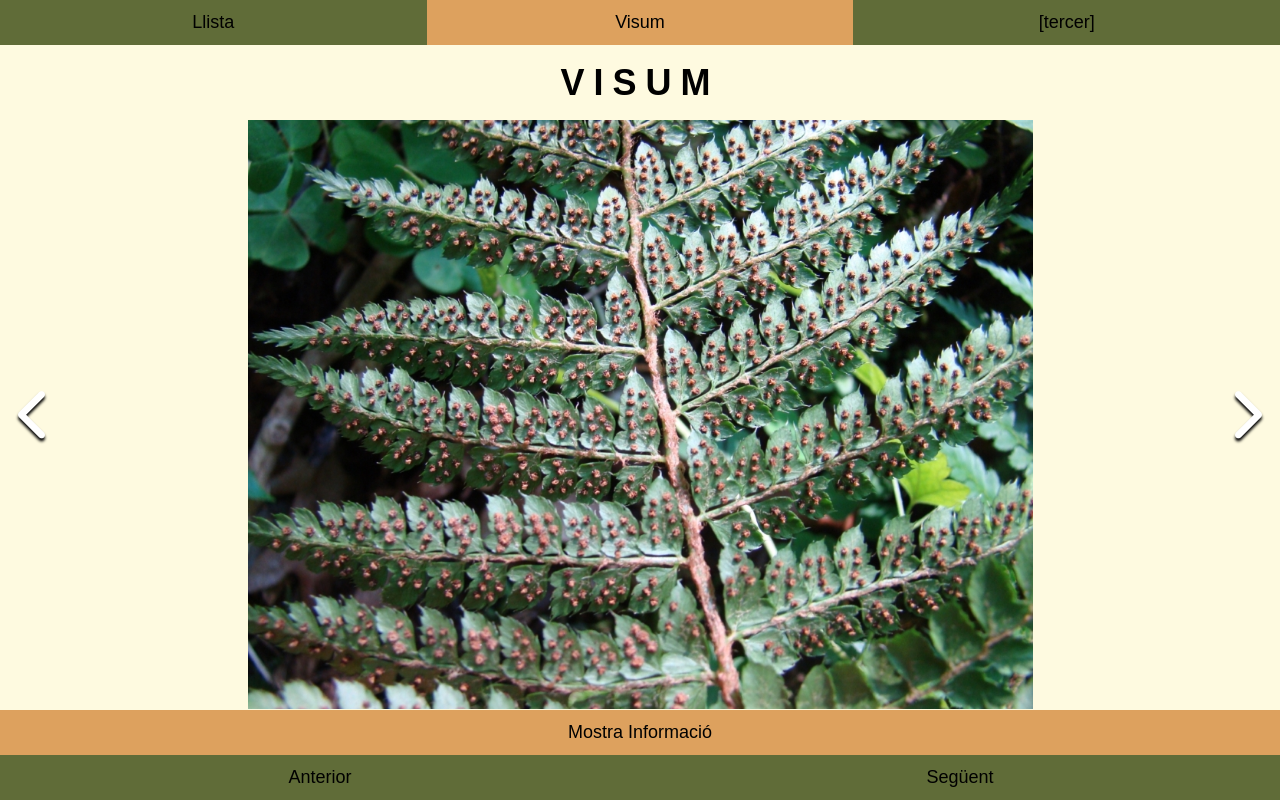
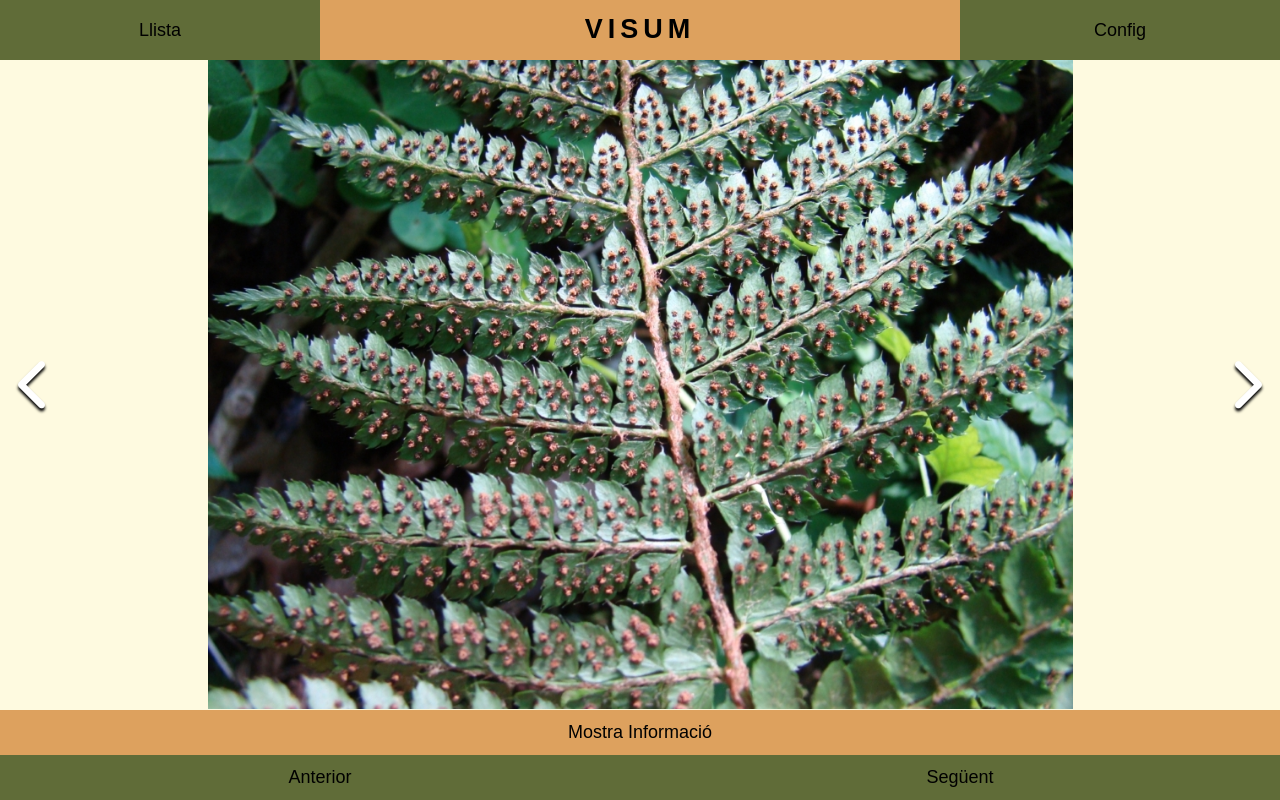
Before and after one commit to RaulHinojosa24/Visum, a Vue app: page / in a window 1280 px wide. Built offline with nearby package versions, Linux system fonts and the light colour scheme.

Commit message:
localstorage, filter, styling

```diff
--- a/src/App.vue
+++ b/src/App.vue
@@ -10,30 +10,52 @@ export default {
   data() {
     return {
       APP_STATUS: {
-
+        plants: [],
+        visumConfig: {
+          notDefined: true,
+          known: true,
+          unknown: true,
+        },
+        plantIndex: 0,
       },
       displayInfo: false,
-      plantIndex: 0,
       visibleSlide: 0,
-      plants: [],
       navBarActive: 1,
     };
   },
   computed: {
     slidesLen() {
-      return this.plants[this.plantIndex].imatges.length;
+      return this.filteredPlants[this.APP_STATUS.plantIndex].imatges.length;
     },
     knownPlants() {
-      return this.plants.filter(plant => plant.known);
+      return this.APP_STATUS.plants
+        .filter((plant) => plant.known)
+        .sort((a, b) => a.nom.localeCompare(b.nom));
     },
     unknownPlants() {
-      return this.plants.filter(plant => plant.known == false);
+      return this.APP_STATUS.plants
+        .filter((plant) => plant.known == false)
+        .sort((a, b) => a.nom.localeCompare(b.nom));
     },
     isThisPlantKnown() {
-      return this.plants[this.plantIndex].known == true;
+      return this.filteredPlants[this.APP_STATUS.plantIndex].known == true;
     },
     isKnownNull() {
-      return this.plants[this.plantIndex].known == null;
+      return this.filteredPlants[this.APP_STATUS.plantIndex].known == null;
+    },
+    filteredPlants() {
+      return this.APP_STATUS.plants.filter((plant) => {
+        let known = this.APP_STATUS.visumConfig.known
+          ? plant.known === true
+          : false;
+        let unknown = this.APP_STATUS.visumConfig.unknown
+          ? plant.known === false
+          : false;
+        let notDefined = this.APP_STATUS.visumConfig.notDefined
+          ? plant.known === null
+          : false;
+        return known || unknown || notDefined;
+      });
     },
   },
   methods: {
@@ -53,34 +75,66 @@ export default {
     },
     prevPlant() {
       this.visibleSlide = 0;
-      if (this.plantIndex <= 0) {
-        this.plantIndex = this.plants.length - 1;
+      if (this.APP_STATUS.plantIndex <= 0) {
+        this.APP_STATUS.plantIndex = this.filteredPlants.length - 1;
         return;
       }
 
-      this.plantIndex--;
+      this.APP_STATUS.plantIndex--;
+      this.updateLocalStorage();
     },
     nextPlant() {
       this.visibleSlide = 0;
-      if (this.plantIndex + 1 >= this.plants.length) {
-        this.plantIndex = 0;
+      if (this.APP_STATUS.plantIndex + 1 >= this.filteredPlants.length) {
+        this.APP_STATUS.plantIndex = 0;
         return;
       }
 
-      this.plantIndex++;
+      this.APP_STATUS.plantIndex++;
+      this.updateLocalStorage();
     },
     markAsKnown() {
-      this.plants[this.plantIndex].known = true;
+      this.filteredPlants[this.APP_STATUS.plantIndex].known = true;
+      this.updateLocalStorage();
     },
     markAsUnknown() {
-      this.plants[this.plantIndex].known = false;
+      this.filteredPlants[this.APP_STATUS.plantIndex].known = false;
+      this.updateLocalStorage();
+    },
+    updateLocalStorage() {
+      console.log("lsupdated");
+      localStorage.setItem("APP_STATUS", JSON.stringify(this.APP_STATUS));
+    },
+  },
+  mounted() {
+    if (localStorage.getItem("APP_STATUS") !== null) {
+      let local = JSON.parse(localStorage.getItem("APP_STATUS"));
+
+      this.APP_STATUS.plants = local.plants;
+      this.APP_STATUS.visumConfig = local.visumConfig;
+      this.APP_STATUS.plantIndex = local.plantIndex;
+    } else {
+      this.APP_STATUS.plants = PlantsJson.plants
+        .map((value) => ({ value, sort: Math.random() }))
+        .sort((a, b) => a.sort - b.sort)
+        .map(({ value }) => ({ ...value, known: null }));
+
+      this.updateLocalStorage();
     }
   },
-  mounted() {
-    this.plants = PlantsJson.plants
-      .map((value) => ({ value, sort: Math.random() }))
-      .sort((a, b) => a.sort - b.sort)
-      .map(({ value }) => ({ ...value, known: null }));
+  watch: {
+    "APP_STATUS.visumConfig.known"() {
+      this.APP_STATUS.plantIndex = 0;
+      this.updateLocalStorage();
+    },
+    "APP_STATUS.visumConfig.unknown"() {
+      this.APP_STATUS.plantIndex = 0;
+      this.updateLocalStorage();
+    },
+    "APP_STATUS.visumConfig.notDefined"() {
+      this.APP_STATUS.plantIndex = 0;
+      this.updateLocalStorage();
+    },
   },
 };
 </script>
@@ -89,16 +143,16 @@ export default {
   <header>
     <div class="nav-bar">
       <button @click="navBarActive = 0">Llista</button>
-      <button @click="navBarActive = 1">Visum</button>
-      <button @click="navBarActive = 2">[tercer]</button>
-      <span id="nav-select-color" :class="navBarActive == 0 ? '' : navBarActive == 1 ? 'second' : 'third'"></span>
+      <button class="title" @click="navBarActive = 1">Visum</button>
+      <button @click="navBarActive = 2">Config</button>
+      <span
+        id="nav-select-color"
+        :class="navBarActive == 0 ? '' : navBarActive == 1 ? 'second' : 'third'"
+      ></span>
     </div>
-    <h1 id="title">
-      <span>v</span><span>i</span><span>s</span><span>u</span><span>m</span>
-    </h1>
   </header>
 
-  <main v-if="plants.length != 0">
+  <main v-if="APP_STATUS.plants.length != 0">
     <div class="lista" v-show="navBarActive == 0">
       <div class="plantes-conegudes">
         <h2 class="title">Plantes conegudes</h2>
@@ -119,10 +173,16 @@ export default {
     </div>
 
     <div class="visum" v-show="navBarActive == 1">
-      <div class="card">
+      <div v-if="filteredPlants.length > 0" class="card">
         <Carousel @prevImage="prevImage" @nextImage="nextImage">
-          <CarouselSlide v-for="(imatge, index) in plants[plantIndex].imatges" :key="imatge" :index="index"
-            :visibleSlide="visibleSlide" :style="{ 'background-image': 'url(' + imatge + ')' }">
+          <CarouselSlide
+            v-for="(imatge, index) in filteredPlants[APP_STATUS.plantIndex]
+              .imatges"
+            :key="imatge"
+            :index="index"
+            :visibleSlide="visibleSlide"
+            :style="{ 'background-image': 'url(' + imatge + ')' }"
+          >
           </CarouselSlide>
         </Carousel>
         <transition name="info-card">
@@ -131,30 +191,49 @@ export default {
               <div class="info-group">
                 <h2 class="info-title">Nom</h2>
                 <p>
-                  <em>{{ plants[plantIndex].nom }}</em>
+                  <em>{{ filteredPlants[APP_STATUS.plantIndex].nom }}</em>
                 </p>
               </div>
               <div class="info-group">
                 <h2 class="info-title">Classificació</h2>
                 <p>
-                  <em>{{ plants[plantIndex].classificacio }}</em>
+                  <em>{{
+                    filteredPlants[APP_STATUS.plantIndex].classificacio
+                  }}</em>
                 </p>
               </div>
               <div class="info-group">
                 <h2 class="info-title">Característiques</h2>
-                <p v-for="carac in plants[plantIndex].caracteristiques" :key="carac">
+                <p
+                  v-for="carac in filteredPlants[APP_STATUS.plantIndex]
+                    .caracteristiques"
+                  :key="carac"
+                >
                   {{ carac }}
                 </p>
               </div>
             </div>
             <div class="info-card-buttons">
-              <button @click="markAsKnown" v-if="!isThisPlantKnown || isKnownNull">Marcar com coneguda</button>
-              <button @click="markAsUnknown" v-if="isThisPlantKnown || isKnownNull">Marcar com desconeguda</button>
+              <button
+                @click="markAsKnown"
+                v-if="!isThisPlantKnown || isKnownNull"
+              >
+                Marcar com coneguda
+              </button>
+              <button
+                @click="markAsUnknown"
+                v-if="isThisPlantKnown || isKnownNull"
+              >
+                Marcar com desconeguda
+              </button>
             </div>
           </div>
         </transition>
       </div>
-      <div class="buttons-container">
+      <div v-else>
+        <p>No hi han plantes per mostrar amb la configuració actual.</p>
+      </div>
+      <div class="buttons-container" v-if="filteredPlants.length > 0">
         <div class="row show-info">
           <button @click="displayInfo = !displayInfo">
             {{ displayInfo ? "Amaga Informació" : "Mostra Informació" }}
@@ -167,8 +246,28 @@ export default {
       </div>
     </div>
 
-    <div class="prueba" v-show="navBarActive == 2">
-      <h1>PROVA</h1>
+    <div class="config" v-show="navBarActive == 2">
+      <h2 class="title">Configuració</h2>
+      <div class="configuracio">
+        <p class="desc">Marca les opcions que vulguis veure al Visum!</p>
+        <div class="checkboxes">
+          <label>
+            <input
+              type="checkbox"
+              v-model="APP_STATUS.visumConfig.notDefined"
+            />
+            Mostra plantes sense definir
+          </label>
+          <label>
+            <input type="checkbox" v-model="APP_STATUS.visumConfig.known" />
+            Mostra plantes conegudes
+          </label>
+          <label>
+            <input type="checkbox" v-model="APP_STATUS.visumConfig.unknown" />
+            Mostra plantes desconegudes
+          </label>
+        </div>
+      </div>
     </div>
   </main>
 
@@ -199,12 +298,12 @@ footer {
 }
 
 header {
-  height: 15%;
-  justify-content: space-between;
+  height: 10%;
+  max-height: 60px;
 }
 
 .nav-bar {
-  min-height: 45px;
+  min-height: 100%;
   display: flex;
   width: 100%;
   position: relative;
@@ -218,25 +317,34 @@ header {
   cursor: pointer;
   outline: inherit;
   width: 100%;
-  height: 100%;
+  min-height: 100%;
   z-index: 10;
+}
+
+.nav-bar .title {
+  min-width: 50%;
+  font-size: 1.5rem;
+  text-transform: uppercase;
+  font-weight: bold;
+  letter-spacing: 5px;
 }
 
 #nav-select-color {
   background-color: var(--secondary-color);
   height: 100%;
-  width: calc(100% / 3);
+  width: 25%;
   position: absolute;
   left: 0;
-  transition: left 0.2s;
+  transition: left 0.2s, width 0.2s;
 }
 
 #nav-select-color.second {
-  left: calc(100% / 3);
+  left: 25%;
+  width: 50%;
 }
 
 #nav-select-color.third {
-  left: calc(100% / 3 * 2);
+  left: 75%;
 }
 
 #title {
@@ -266,30 +374,32 @@ header {
 }
 
 main {
-  height: 85%;
+  height: 100%;
+  min-height: 90%;
+  max-height: calc(100% - 60px);
 }
 
 .visum,
 .lista,
-.prueba {
+.config {
   display: contents;
   width: 100%;
   height: 100%;
 }
 
 .lista {
-  display: inline-block;
+  display: block;
 }
 
-.lista>* {
+.lista > * {
   width: 100%;
   height: 50%;
   max-height: 50%;
   overflow-y: auto;
 }
 
-.plantes-conegudes>.title,
-.plantes-desconegudes>.title {
+.plantes-conegudes > .title,
+.plantes-desconegudes > .title {
   position: sticky;
   top: 0;
   background-color: var(--secondary-color);
@@ -297,11 +407,38 @@ main {
 
 .lista .title {
   font-size: 1.2rem;
-  padding: .5rem .8rem;
+  padding: 0.5rem 0.8rem;
 }
 
 .lista ul li:not(:last-child) {
-  margin-bottom: .2rem;
+  margin-bottom: 0.3rem;
+}
+
+.config {
+  display: block;
+}
+
+.config .title {
+  background-color: var(--secondary-color);
+  font-size: 1.2rem;
+  padding: 0.5rem 0.8rem;
+}
+
+.configuracio {
+  padding: 1rem;
+}
+
+.configuracio .desc {
+  font-style: italic;
+  margin-top: 0.5rem;
+}
+
+.checkboxes {
+  margin-top: 1rem;
+  width: 100%;
+  display: flex;
+  flex-direction: column;
+  gap: 0.4rem;
 }
 
 .info-card {
@@ -331,7 +468,7 @@ main {
   text-decoration: underline;
 }
 
-.info-card-buttons> :only-child {
+.info-card-buttons > :only-child {
   grid-column: 1/-1;
 }
 
--- a/src/assets/base.css
+++ b/src/assets/base.css
@@ -15,3 +15,7 @@ h6,
 p {
   margin: 0;
 }
+
+* {
+  box-sizing: border-box;
+}
```
